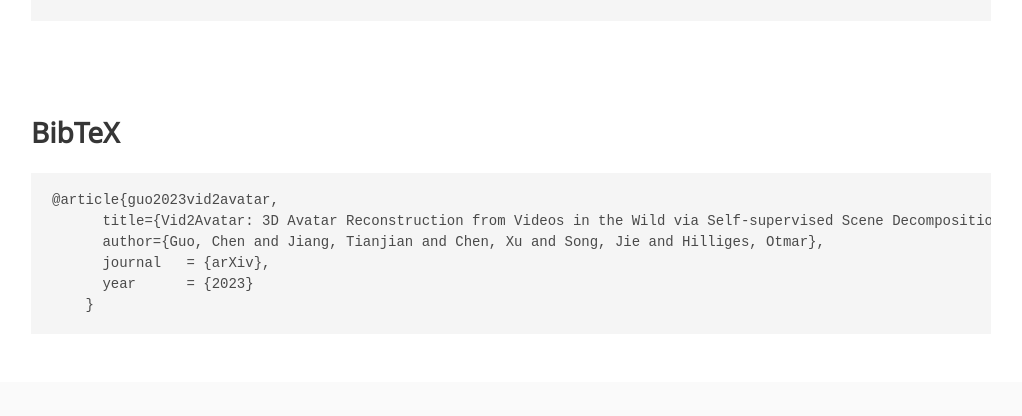
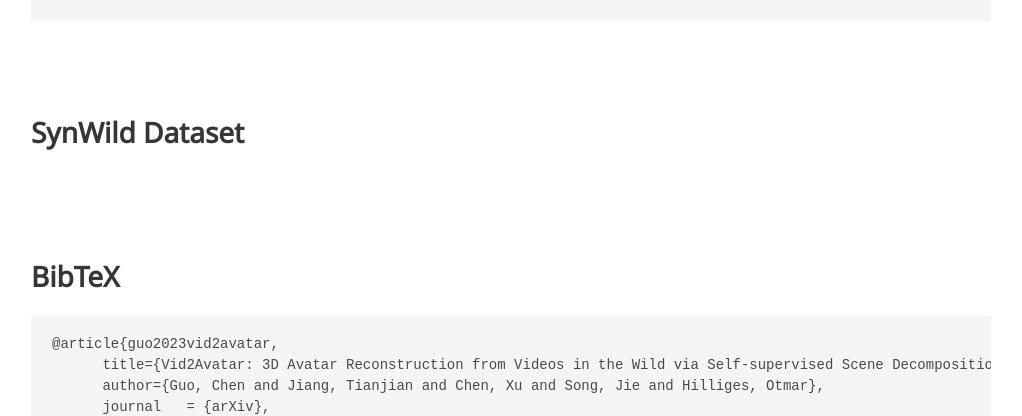
Before and after one commit to MoyGcc/vid2avatar, a plain HTML site: page index.html in a window 1280 px wide. Shown: the part 3208-3624 px from the top of the page, without its empty margins (129-1151 px from the left). Drawn offline with nearby package versions, Linux system fonts and the light colour scheme; some icons are missing; a web font is replaced by a local one.

Commit message:
will add synwild dataset section and change font

```diff
--- a/index.html
+++ b/index.html
@@ -323,6 +323,14 @@
   </div>
 </section>
 
+<section class="section" id="SynWild Dataset">
+  <div class="container is-max-desktop content">
+    <h2 class="title">SynWild Dataset</h2>
+
+
+  </div>
+</section>
+
 <section class="section" id="BibTeX">
   <div class="container is-max-desktop content">
     <h2 class="title">BibTeX</h2>
--- a/static/css/index.css
+++ b/static/css/index.css
@@ -48,8 +48,9 @@
 }
 
 .publication-title {
+    font-size: 5px;
     font-family: 'Google Sans', sans-serif;
-    font-size: 5px
+
 }
 
 .publication-authors {
```
